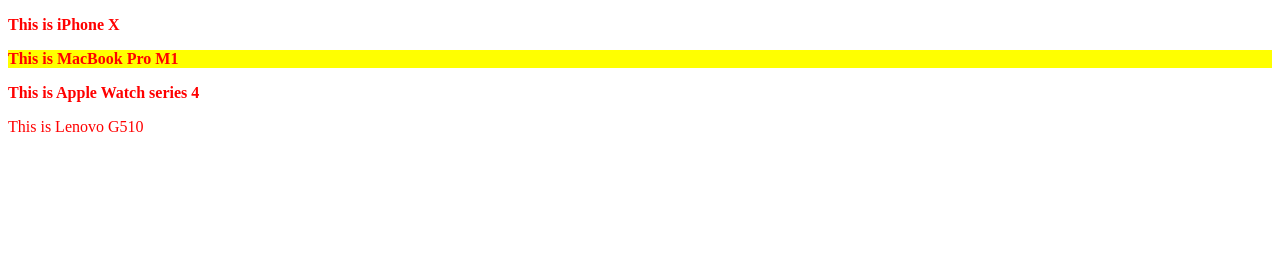
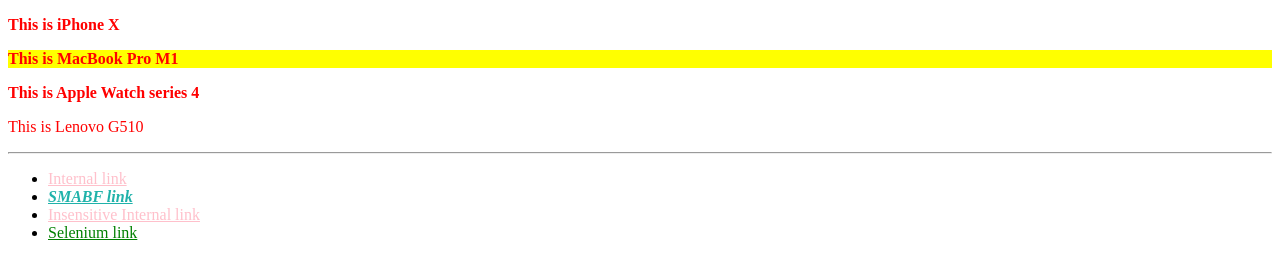
Before and after one commit to SMABF7899/CSS, a plain HTML site: page index2.html in a window 1280 px wide. Drawn offline with Linux system fonts and the light colour scheme.

Commit message:
Attribute selectors

```diff
--- a/index2.html
+++ b/index2.html
@@ -19,5 +19,12 @@
     <p class="color-red">This is Apple Watch series 4</p>
 </header>
 <p class="color-red">This is Lenovo G510</p>
+<hr>
+<ul>
+    <li><a href="#internal">Internal link</a></li>
+    <li class="item item2 item3"><a href="https://smabf.ir">SMABF link</a></li>
+    <li><a href="#InSensitive">Insensitive Internal link</a></li>
+    <li><a href="https://selenium.dev">Selenium link</a></li>
+</ul>
 </body>
 </html>
--- a/style2.css
+++ b/style2.css
@@ -9,3 +9,23 @@ header .color-red {
 #header2 .my-text .color-red {
     background-color: yellow;
 }
+
+a[href] {
+    color: pink;
+}
+
+a[href="https://smabf.ir"] {
+    color: blue;
+}
+
+a[href*="selenium"] {
+    color: green;
+}
+
+a[href$="ir"] {
+    font-style: oblique;
+    font-weight: bold;
+}
+li[class~="item"] a {
+    color: lightseagreen;
+}
```
